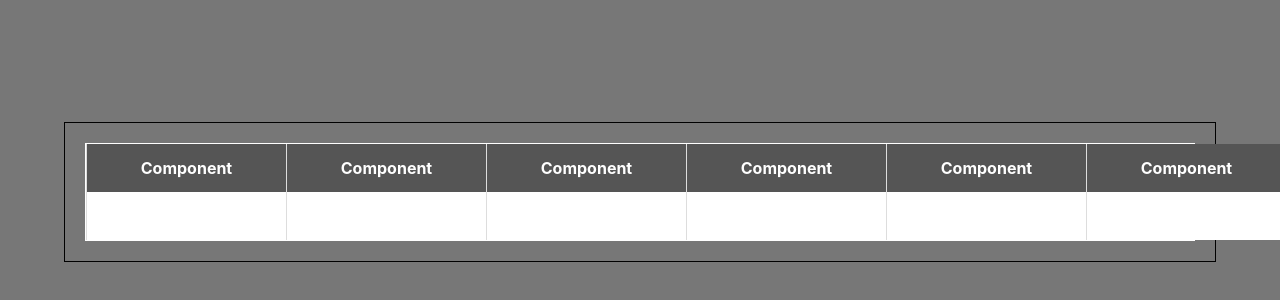
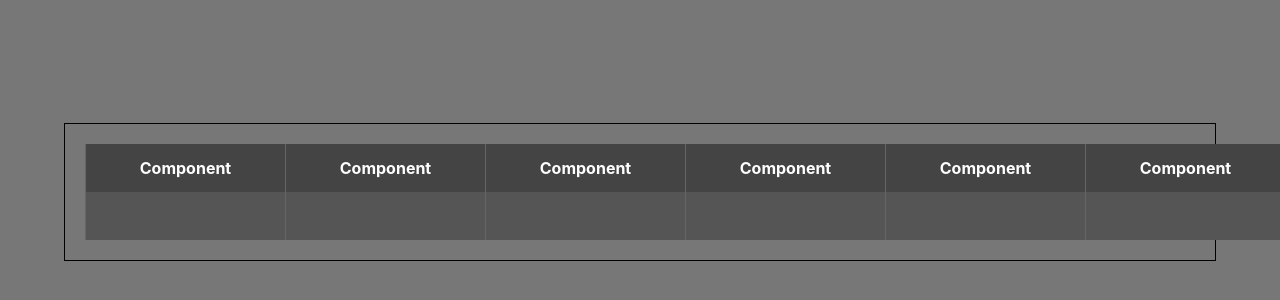
Before and after one commit to leykun-gizaw/Calendar, a Vue app: page / in a window 1280 px wide. Shown: the part 208-508 px from the top of the page. Built offline with nearby package versions, Linux system fonts and the light colour scheme.

Commit message:
Color card header and content

```diff
--- a/src/components/CalendarDay.vue
+++ b/src/components/CalendarDay.vue
@@ -4,7 +4,7 @@
       <header class="card-header is-shadowless">
         <p class="card-header-title">Component</p>
       </header>
-      <div class="card-content"></div>
+      <div class="card-content is-radiusless"></div>
     </div>
     <calendar-event />
   </div>
@@ -23,10 +23,13 @@ export default {
 }
 .card {
   min-width: 200px;
-  border-left: 1px solid #ddd;
+  border-left: 1px solid #666;
+}
+.card-content {
+  background-color: #555;
 }
 .card-header-title {
-  background-color: #555;
+  background-color: #444;
   color: white;
   justify-content: center;
 }
--- a/src/components/CalendarWeek.vue
+++ b/src/components/CalendarWeek.vue
@@ -14,7 +14,4 @@ export default {
 </script>
 
 <style scoped>
-.columns {
-  border: 1px solid white;
-}
 </style>
```
